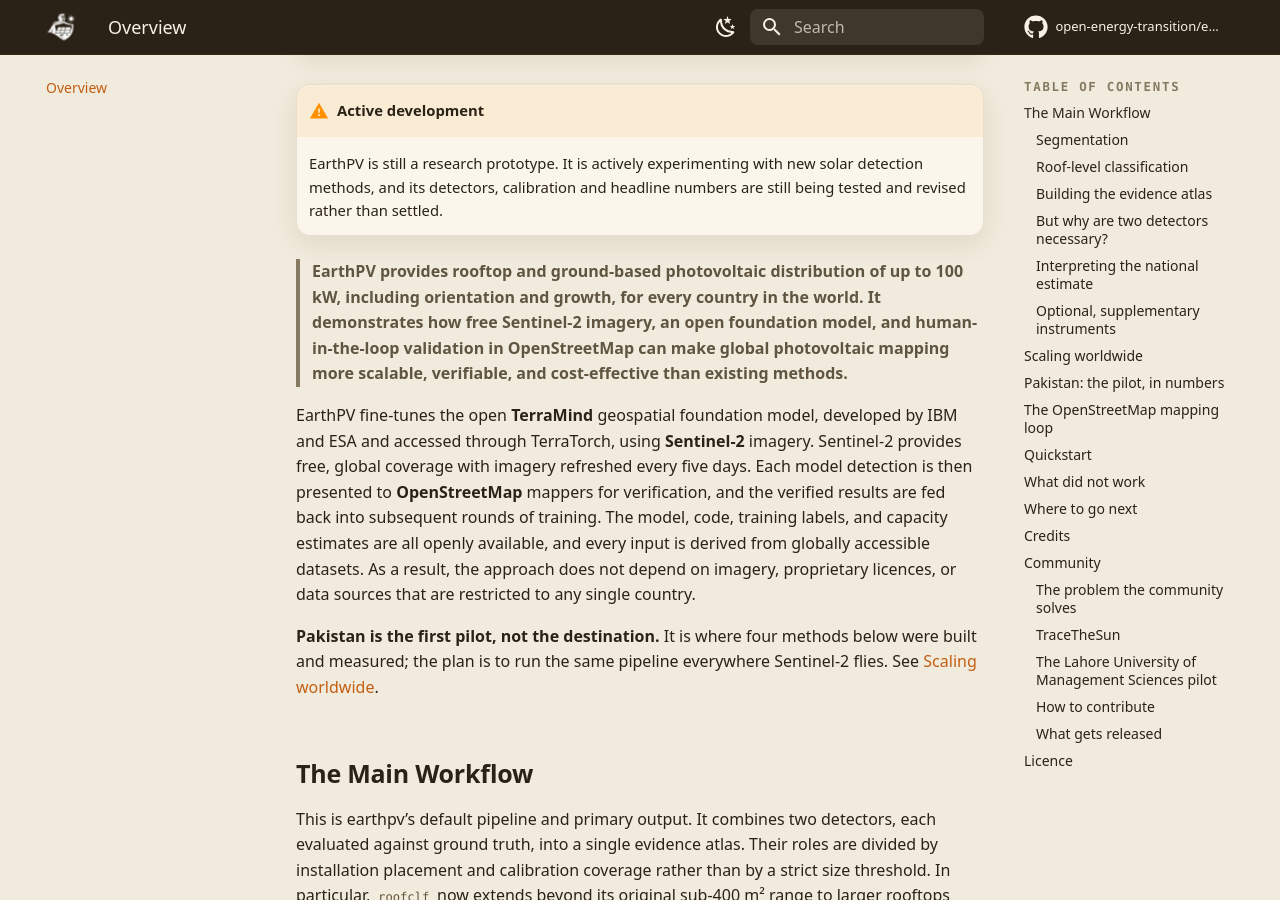
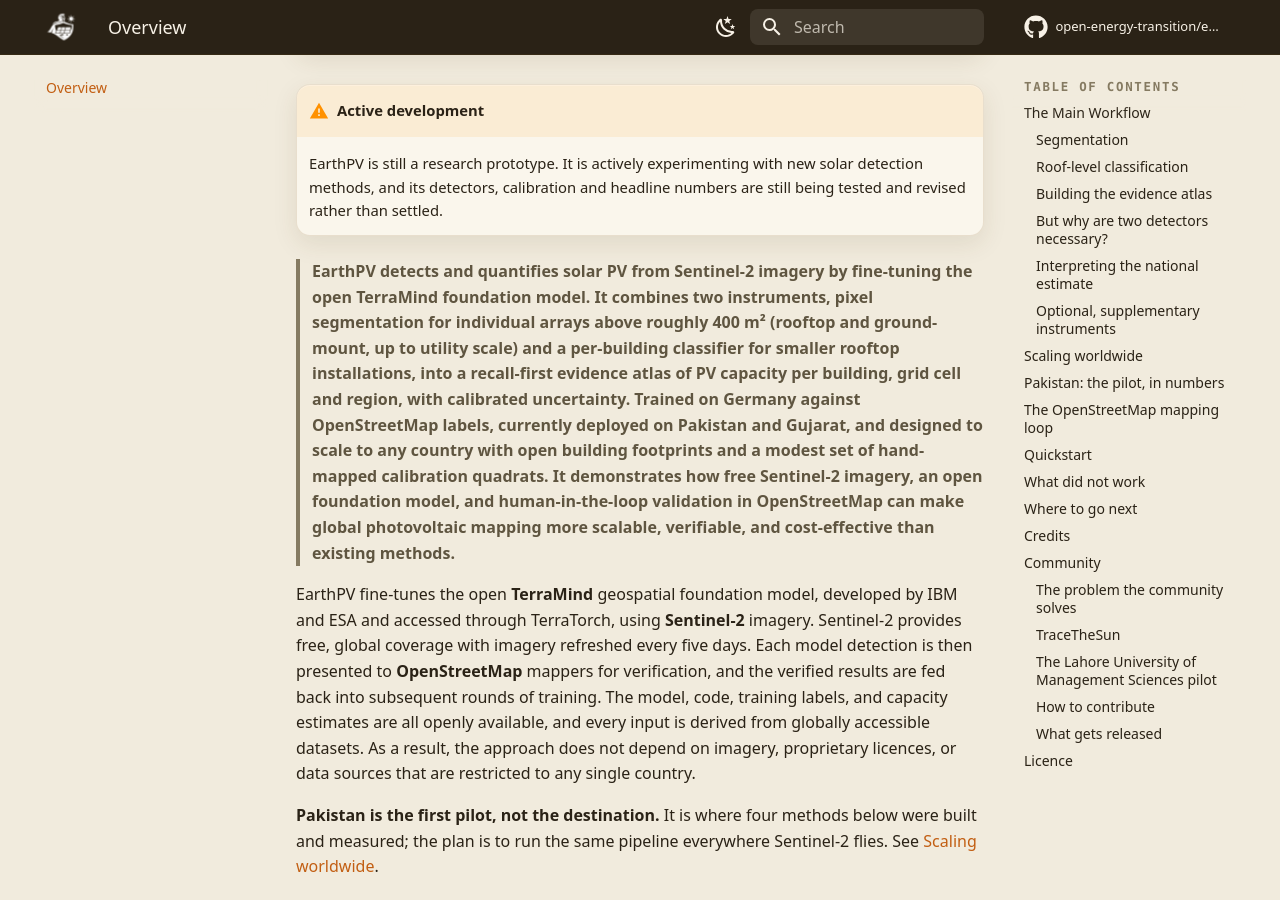
Before and after one commit to open-energy-transition/earthpv, an MkDocs documentation site: the page built from docs/overview.md, in a window 1280 px wide and 900 px high, scrolled down 432 px. Built offline with MkDocs 1.6.1 and Material for MkDocs 9.7.7, drawn with Linux system fonts in a browser that asks for light colours; comment, search, counter and statistics services are not loaded.

Commit message:
fix oneliner

```diff
--- a/docs/overview.md
+++ b/docs/overview.md
@@ -15,9 +15,17 @@
     detection methods, and its detectors, calibration and headline numbers are still being
     tested and revised rather than settled.
 
-> **EarthPV provides rooftop and ground-based photovoltaic distribution of up to 100 kW, including orientation and growth, for every country in the world. It demonstrates how free Sentinel-2 imagery, an open foundation model, and
-> human-in-the-loop validation in OpenStreetMap can make global photovoltaic mapping more
-> scalable, verifiable, and cost-effective than existing methods.**
+> **EarthPV detects and quantifies solar PV from Sentinel-2 imagery by fine-tuning the
+> open TerraMind foundation model. It combines two instruments, pixel segmentation for
+> individual arrays above roughly 400 m² (rooftop and ground-mount, up to utility scale)
+> and a per-building classifier for smaller rooftop installations, into a recall-first
+> evidence atlas of PV capacity per building, grid cell and region, with calibrated
+> uncertainty. Trained on Germany against OpenStreetMap labels, currently deployed on
+> Pakistan and Gujarat, and designed to scale to any country with open building footprints
+> and a modest set of hand-mapped calibration quadrats. It demonstrates how free
+> Sentinel-2 imagery, an open foundation model, and human-in-the-loop validation in
+> OpenStreetMap can make global photovoltaic mapping more scalable, verifiable, and
+> cost-effective than existing methods.**
 
 EarthPV fine-tunes the open **TerraMind** geospatial foundation model, developed by IBM and ESA and accessed through TerraTorch, using **Sentinel-2** imagery. Sentinel-2 provides free, global coverage with imagery refreshed every five days. Each model detection is then presented to **OpenStreetMap** mappers for verification, and the verified results are fed back into subsequent rounds of training. The model, code, training labels, and capacity estimates are all openly available, and every input is derived from globally accessible datasets. As a result, the approach does not depend on imagery, proprietary licences, or data sources that are restricted to any single country.
 
```
Also changed, not shown: README.md (+11 -3 lines).
